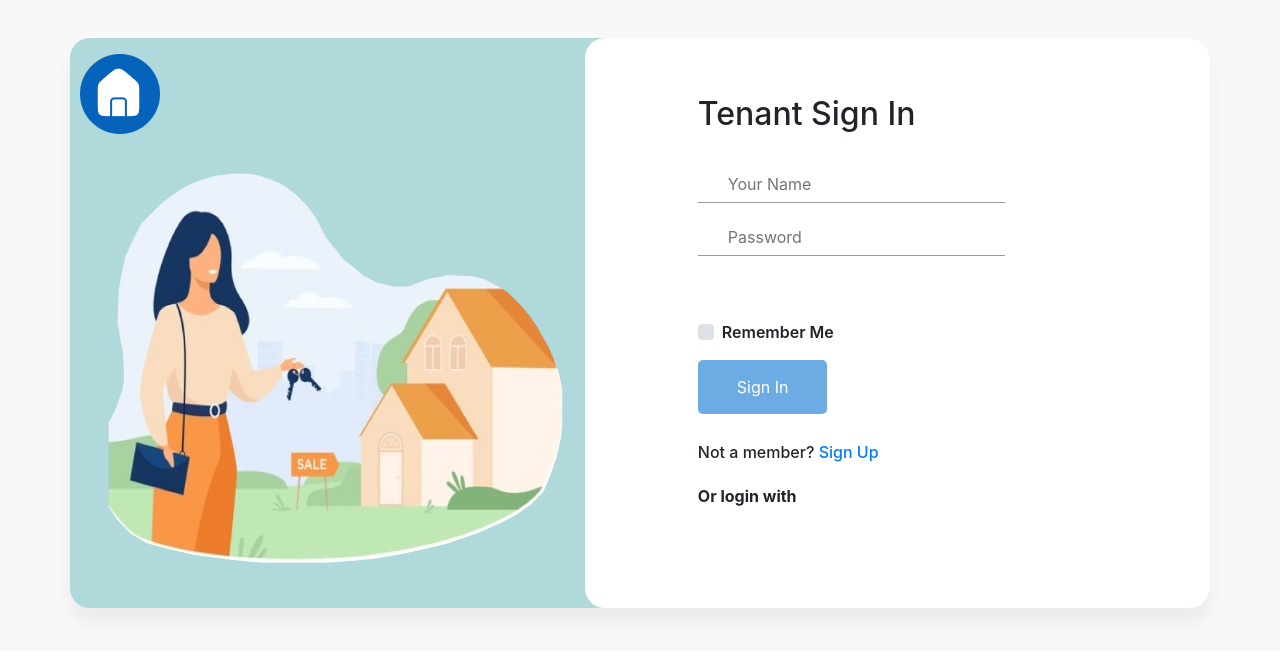
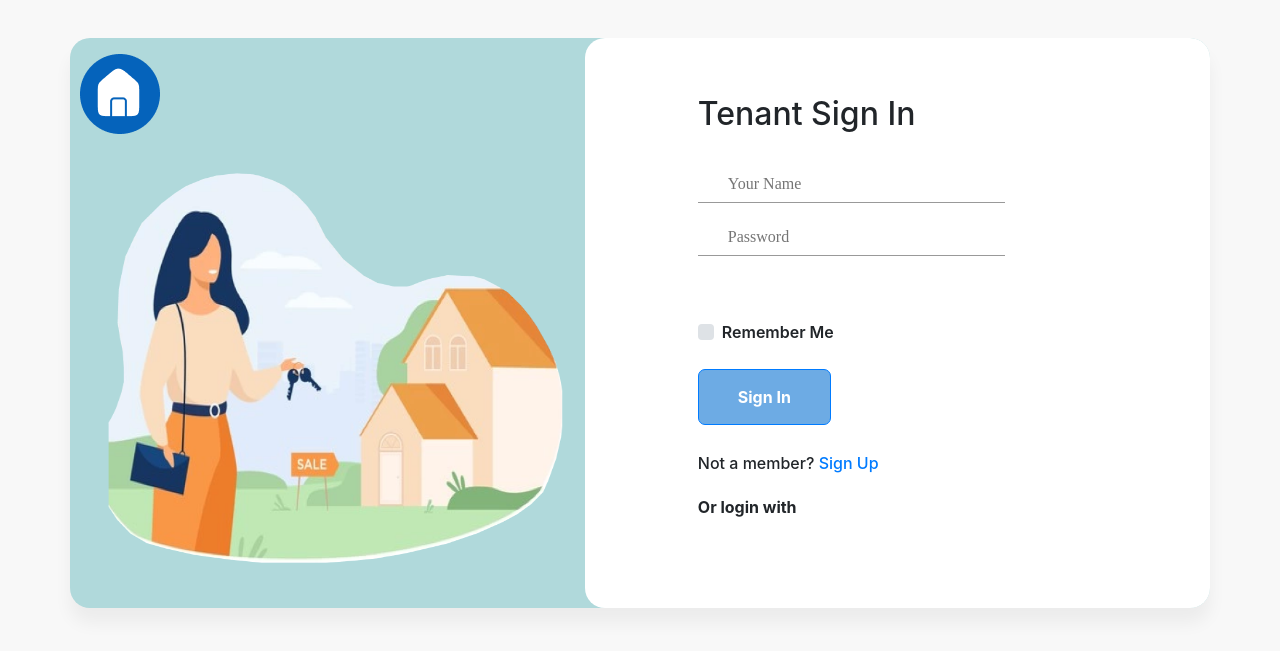
Before and after one commit to gdscnitp/charges-by-tenant, a Next.js app: page /auth/tenant_signin in a window 1280 px wide. Shown: the top 662 px of the page. Built offline with nearby package versions, Linux system fonts and the light colour scheme; some icons are missing.

Commit message:
Tenant Auth Pages CSS

```diff
--- a/pages/auth/tenant_signin.js
+++ b/pages/auth/tenant_signin.js
@@ -19,7 +19,7 @@ function tenant_signin() {
         />
         <section className="sign-in">
           <div className="container pr_container prj">
-          <div className="fish1">
+            <div className="fish1">
               <Image src={Home_fill} alt="sub" />
             </div>
             <div className="fishes1">
@@ -34,18 +34,20 @@ function tenant_signin() {
                 <form method="POST" className="register-form" id="login-form">
                   <div className="form-group pr_form-group">
                     <label className='pr_label' htmlFor="your_name"><i className="fas fa-user"></i></label>
-                    <input type="text" name="your_name" id="your_name" placeholder="Your Name" />
+                    <input className="pa_input" type="text" name="your_name" id="your_name" placeholder="Your Name" />
                   </div>
                   <div className="form-group pr_form-group">
                     <label className='pr_label' htmlFor="your_pass"><i className="fas fa-lock"></i></label>
-                    <input type="password" name="your_pass" id="your_pass" placeholder="Password" />
+                    <input className="pa_input" type="password" name="your_pass" id="your_pass" placeholder="Password" />
                   </div>
                   <div className="custom-control custom-checkbox pt-5">
                     <input type="checkbox" className="custom-control-input" id="customCheck1" />
                     <label className="custom-control-label p_remember" htmlFor="customCheck1"><span className="disable">Remember Me</span></label>
                   </div>
-                  <div className="form-group pr_form-group form-button pr_form-button">
-                    <input type="submit" name="signin" id="signin" className="form-submit" value="Sign In" />
+                  <div>
+                    <div className="form-group pr_form-group form-button pr_form-button">
+                      <input type="submit" name="signin" className=" btn btn-primary pr_form-submit" value="Sign In" />
+                    </div>
                   </div>
                   <div className='p_mem'>Not a member? <a href='#'>Sign Up</a></div>
                 </form>
--- a/styles/p_auth.css
+++ b/styles/p_auth.css
@@ -14,22 +14,9 @@ a:focus, a:active {
   outline: none;
   transition: all 300ms ease 0s; }
 
-input {
-  outline: none;
-  appearance: unset !important; }
-
 figure {
-  margin: 0; }
-
-
-.pr_h2 {
-  line-height: 1.66;
   margin: 0;
-  padding: 0;
-  font-weight: bold;
-  color: #222;
-  font-family: Poppins;
-  font-size: 36px; }
+}
 
 .main {
   background: #f8f8f8;
@@ -124,18 +111,19 @@ figure {
   margin-bottom: 50px;
   text-align: center; }
 
-.form-submit {
+.pr_form-submit {
   display: inline-block;
-  background: #6dabe4;
-  color: #fff;
-  border-bottom: none;
-  width: auto;
-  padding: 15px 39px;
-  border-radius: 5px;
-  margin-top: 25px;
-  cursor: pointer; }
-  .form-submit:hover {
-    background: #4292dc; }
+  background: #6dabe4 !important;
+  color: #fff !important;
+  padding: 15px 39px !important;
+  border-radius: 7px !important;
+  margin-top: 25px !important;
+  font-weight: 700 !important;
+  cursor: pointer;
+}
+.pr_form-submit:hover {
+    background: #4292dc !important;
+  }
 
 #signin {
   margin-top: 16px; }
@@ -168,23 +156,24 @@ figure {
   .pr_form-group:last-child {
     margin-bottom: 0px; }
 
-input
+.pa_input
 {
   width: 60%;
   display: block;
   border: none;
   border-bottom: 1px solid #999;
   padding: 6px 30px;
-  font-family: Poppins;
+  font-family: Poppins !important;
   box-sizing: border-box;
+  outline: none;
+  appearance: unset !important;
 }
 
 
-input:focus
+.pa_input:focus
 {
   border-bottom: 1px solid #222;
 }
-
 
 .agree-term {
   display: inline-block;
```
Also changed, not shown: pages/auth/tenant_signup.js (+9 -7 lines).
